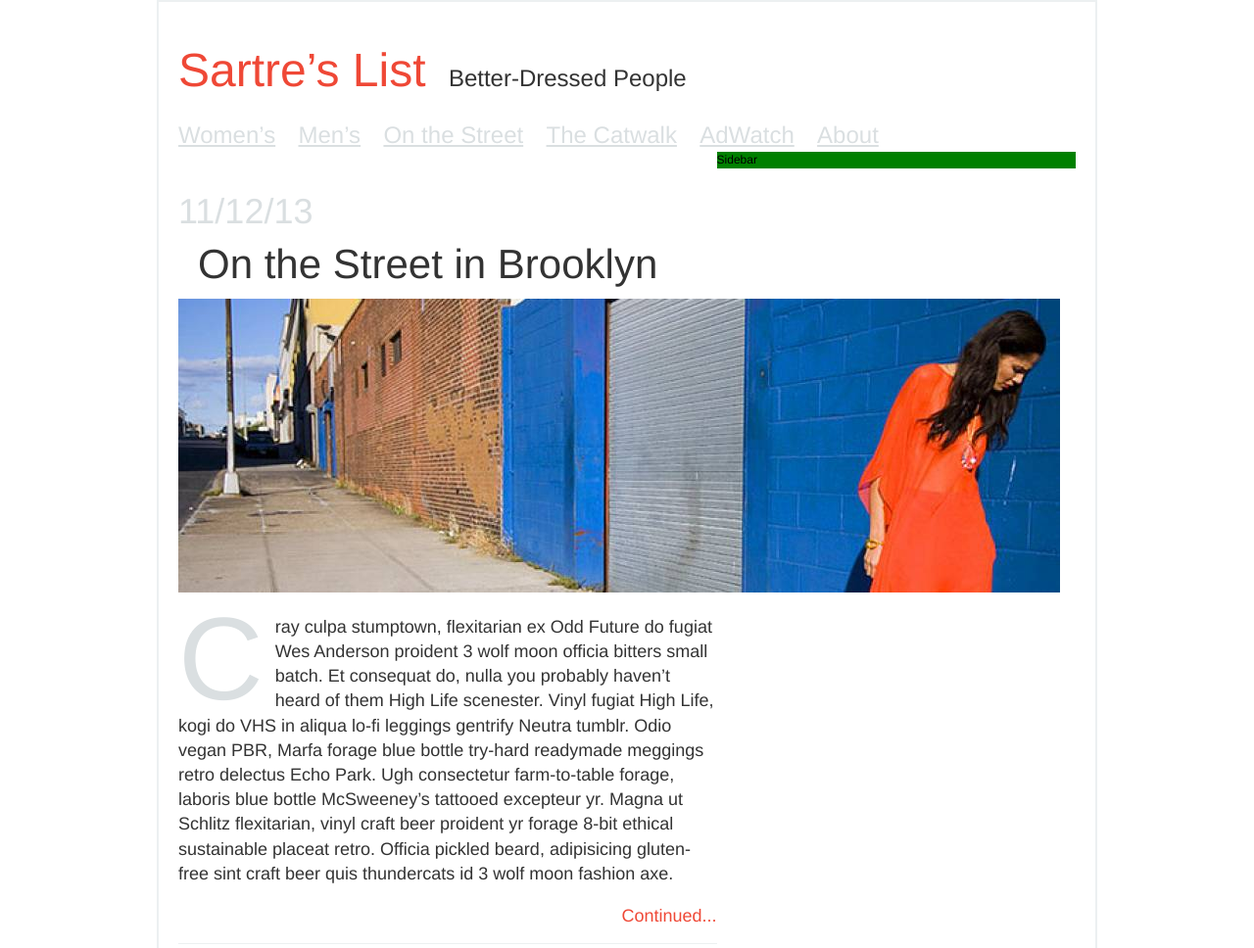
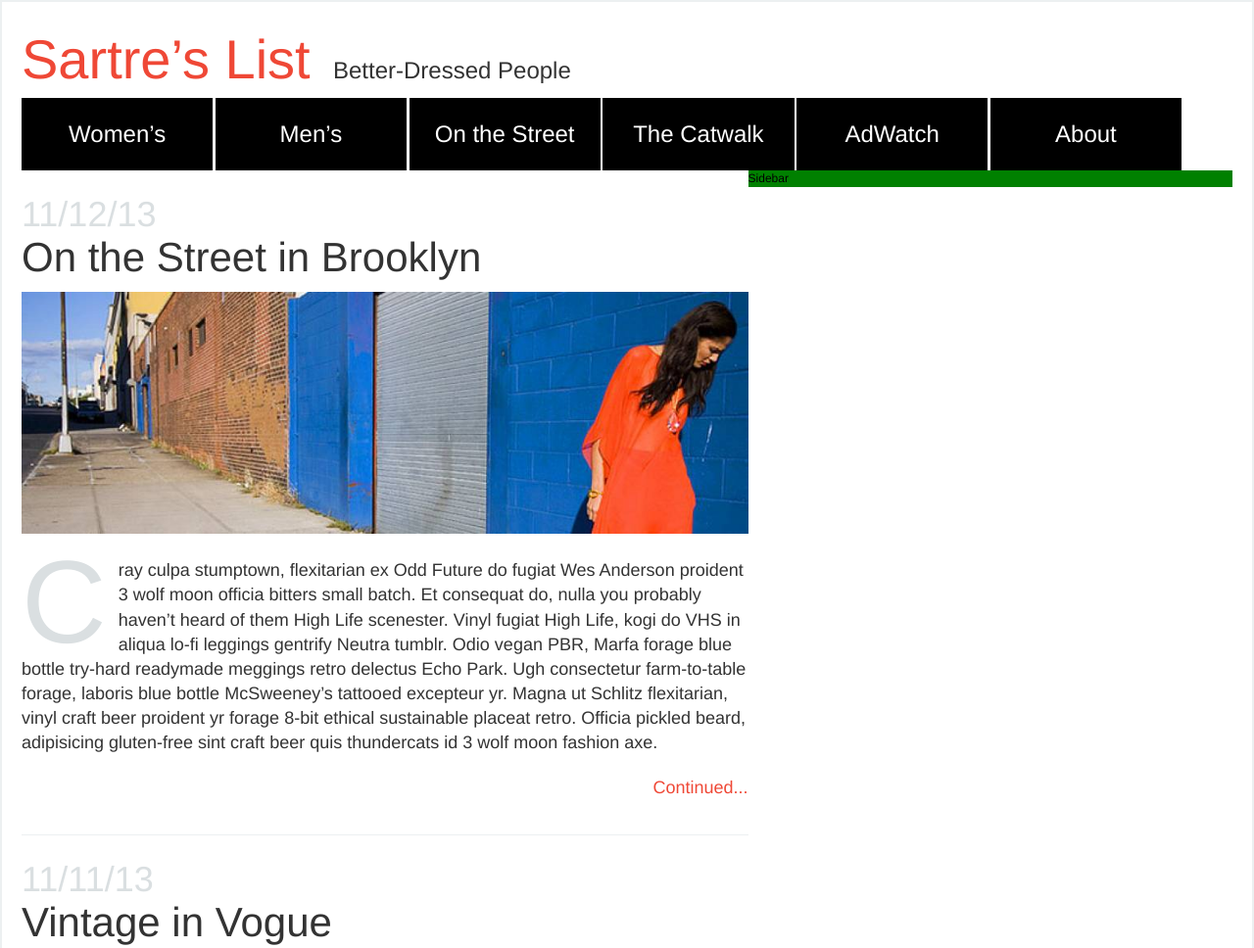
Before and after one commit to akorner/fashion-part2, a plain HTML site: page index.html in a window 1280 px wide. Shown: the top 968 px of the page at 98% size. Drawn offline with nearby package versions, Linux system fonts and the light colour scheme.

Commit message:
added nav

```diff
--- a/css/style.css
+++ b/css/style.css
@@ -47,7 +47,7 @@ Developer @GA in NYC
 
 body {
      color: #000;
-     width: 960px;
+     /*width: 960px;*/
      font-size: 12px;
      line-height: 1.4;
      border: 2px solid #ECF0F1;
@@ -63,14 +63,44 @@ header {
      width: 100%;
      float: left;
 }
+header h2{
+     margin-left: 20px;
+}
 
 h1 {
      display: inline-block;
 }
 
+ul {
+     width: 100%
+}
+
+li {
+     width: 15.8%;
+     float: left;
+     background-color: black;
+     text-align: center;
+     margin-right: .2%;
+}
+
+li.last {
+ margin-right: 0;
+}
+
+li a {
+     color: white;
+     font-family: "HelveticaNeue-Light", "Helvetica Neue Light", "Helvetica Neue", Helvetica, Arial, "Lucida Grande", sans-serif;
+     font-weight: 300;
+     font-size: 24px;
+     padding: 20px 20px 20px 20px;
+     display: block;
+     text-decoration: none;
+}
+
+
 h1 a {
      color: #EF4836;
-     font-size: 48px;
+     font-size: 56px;
      text-decoration: none;
      font-family: "HelveticaNeue-Light", "Helvetica Neue Light", "Helvetica Neue", Helvetica, Arial, "Lucida Grande", sans-serif;
      font-weight: 300;
@@ -78,13 +108,14 @@ h1 a {
      font-weight: normal;
 }
 
+
 h2 {
      color: #333333;
      font-family: "HelveticaNeue-Light", "Helvetica Neue Light", "Helvetica Neue", Helvetica, Arial, "Lucida Grande", sans-serif;
      font-weight: 300;
      font-size: 24px;
      margin-top: -10px;
-     margin-left: 20px;
+
      display: inline-block;
      margin-bottom: 5px;
 }
@@ -94,15 +125,7 @@ h3 {
      font-family: "HelveticaNeue-Light", "Helvetica Neue Light", "Helvetica Neue", Helvetica, Arial, "Lucida Grande", sans-serif;
      font-weight: 300;
      font-size: 36px;
-     margin-bottom: 10px;
-}
-
-nav a{
-     color: #DADFE1;
-     margin-right: 20px;
-     font-family: "HelveticaNeue-Light", "Helvetica Neue Light", "Helvetica Neue", Helvetica, Arial, "Lucida Grande", sans-serif;
-     font-weight: 300;
-     font-size: 24px;
+     padding-top: 20px;
 }
 
 h2 a {
@@ -141,12 +164,22 @@ h4 a {
      font-size: 18px;
      text-decoration: none;
      float: right;
+     padding: 20px 0 20px 0;
 }
 
 article {
      border-bottom: 1px solid #ECF0F1;
-     padding-bottom: 40px;
+     padding-bottom: 80px;
 
+}
+
+article p {
+     padding-top: 20px;
+
+}
+
+footer {
+     clear: both;
 }
 
 footer p {
@@ -154,6 +187,8 @@ footer p {
      font-family: "HelveticaNeue-Light", "Helvetica Neue Light", "Helvetica Neue", Helvetica, Arial, "Lucida Grande", sans-serif;
      font-weight: 300;
      font-size: 18px;
+     padding-top: 20px;
+
 }
 
 footer a {
@@ -163,9 +198,7 @@ footer a {
      font-weight: 300;
      font-size: 18px;
 }
-footer {
-     clear: both;
-}
+
 
 main {
      float: left;
@@ -178,6 +211,11 @@ aside {
      background-color: green;
 }
 
+article img {
+     width: 100%;
+     height: 100%;
+}
+
 /******************************************
 /* LAYOUT
 /*******************************************/
--- a/index.html
+++ b/index.html
@@ -8,7 +8,7 @@
 		<title>Sartre’s List</title>
 
 		<!-- external CSS link -->
-		<link rel="stylesheet" href="css/normalize.css">
+		<link rel="stylesheet" href="css/reset.css">
 		<link rel="stylesheet" href="css/style.css">
 
 	</head>
@@ -19,12 +19,14 @@
 			<h1><a href="index.html">Sartre’s List</a></h1>
 			<h2>Better-Dressed People</h2>
 			<nav>
-				<a href="#">Women’s</a>
-				<a href="#">Men’s</a>
-				<a href="#">On the Street</a>
-				<a href="#">The Catwalk</a>
-				<a href="#">AdWatch</a>
-				<a href="#">About</a>
+				<ul>
+					<li><a href="#">Women’s</a></li>
+					<li><a href="#">Men’s</a></li>
+					<li><a href="#">On the Street</a></li>
+					<li><a href="#">The Catwalk</a></li>
+					<li><a href="#">AdWatch</a></li>
+					<li class="last"><a href="#">About</a></li>
+				</ul>
 			</nav>
 		</div>
 	</header>
```
